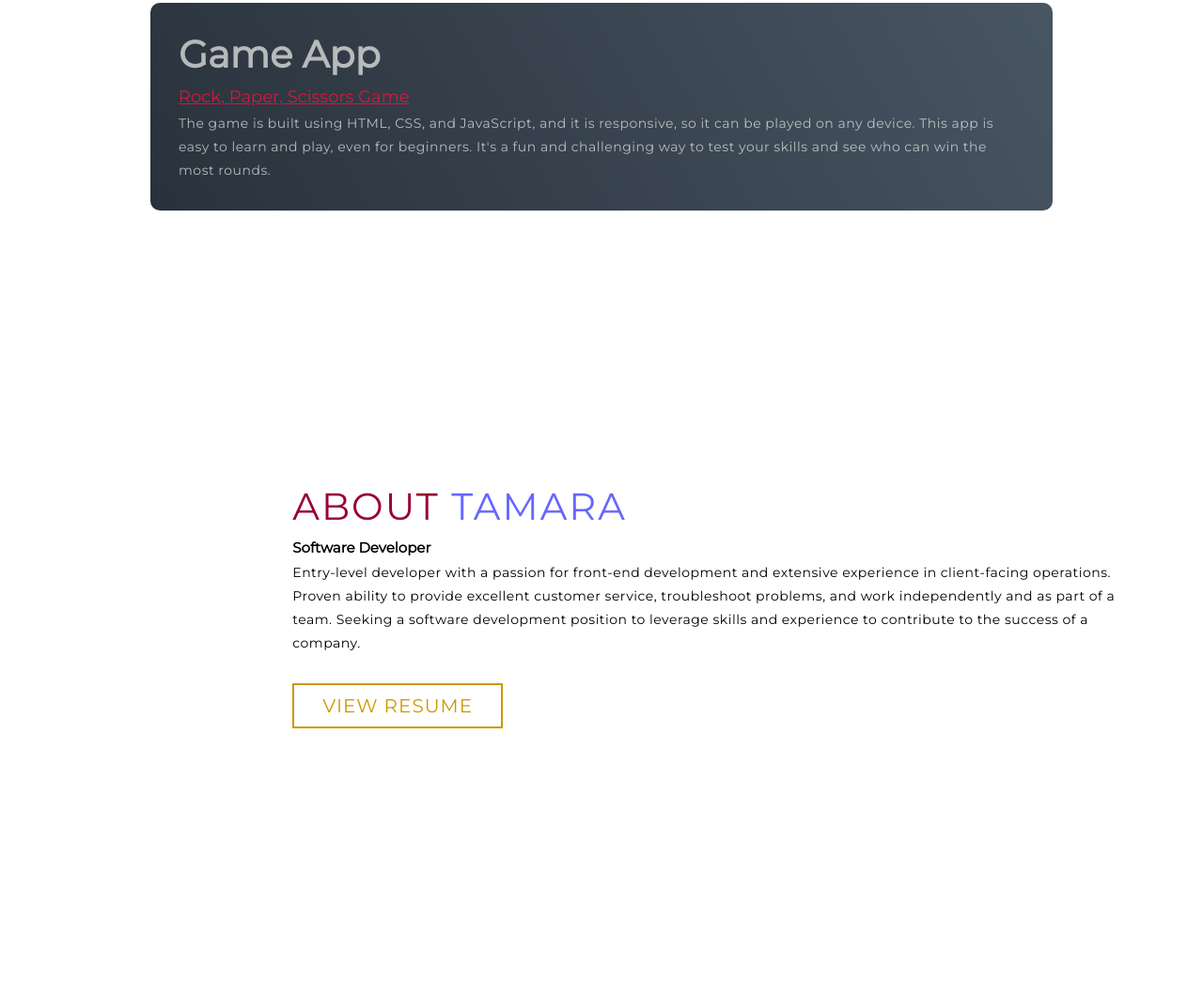
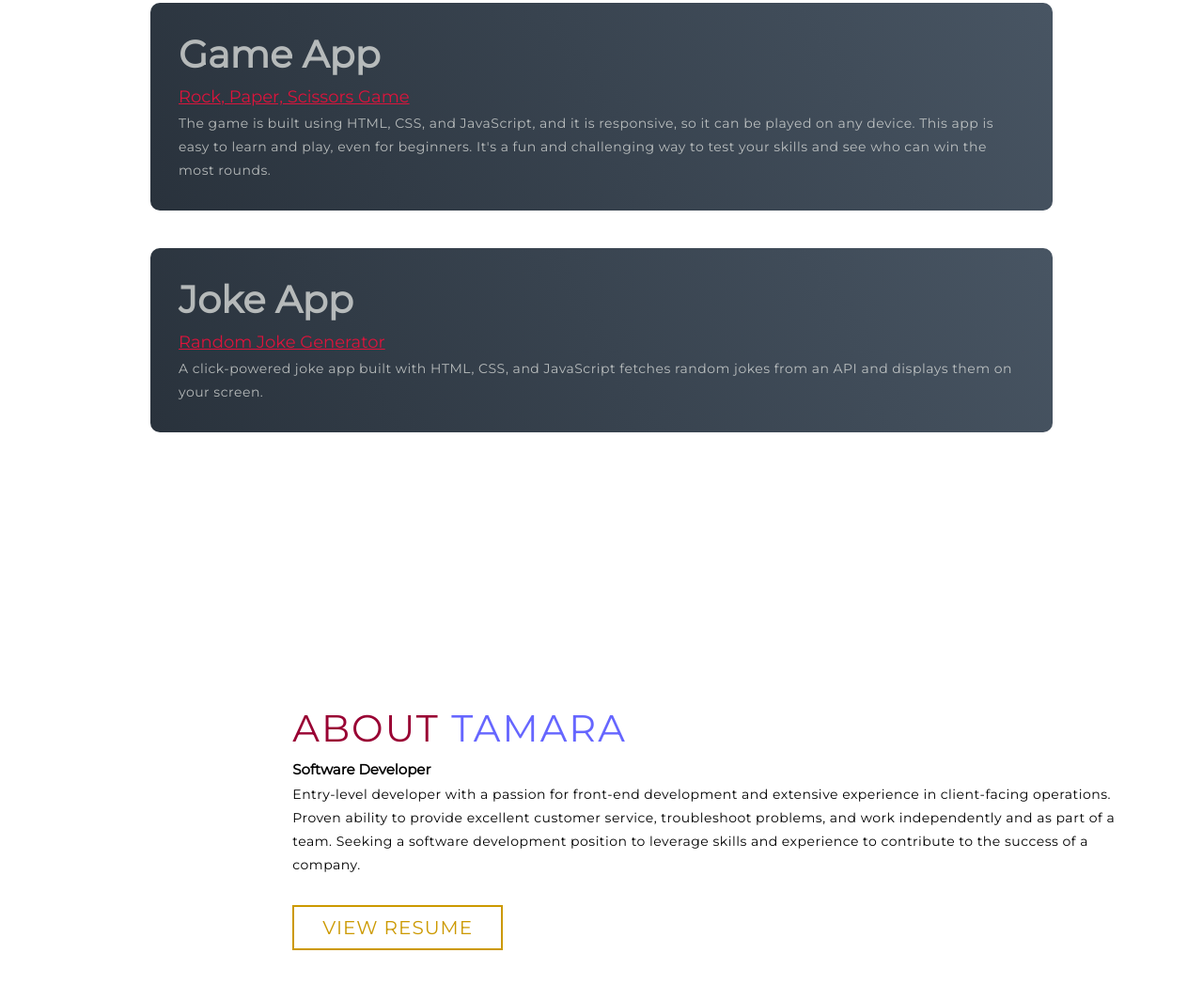
Before and after one commit to Tam-Leonard/landing-page, a plain HTML site: page index.html in a window 1280 px wide. Shown: the part 2077-3141 px from the top of the page at 94% size. Drawn offline with Linux system fonts and the light colour scheme.

Commit message:
"Added Jokes App"

```diff
--- a/index.html
+++ b/index.html
@@ -119,6 +119,15 @@
               <div class="project-img">
               </div>
             </div>
+            <div class="project-item">
+              <div class="project-info">
+                <h1>Joke App</h1>
+                <h2><a href="https://tam-leonard.github.io/RandomJokes/" target="_blank">Random Joke Generator</a></h2>
+                <p>A click-powered joke app built with HTML, CSS, and JavaScript fetches random jokes from an API and displays them on your screen.</p>
+              </div>
+              <div class="project-img">
+              </div>
+            </div>
 
     <!-- About Section -->
     <section id="about">
```
